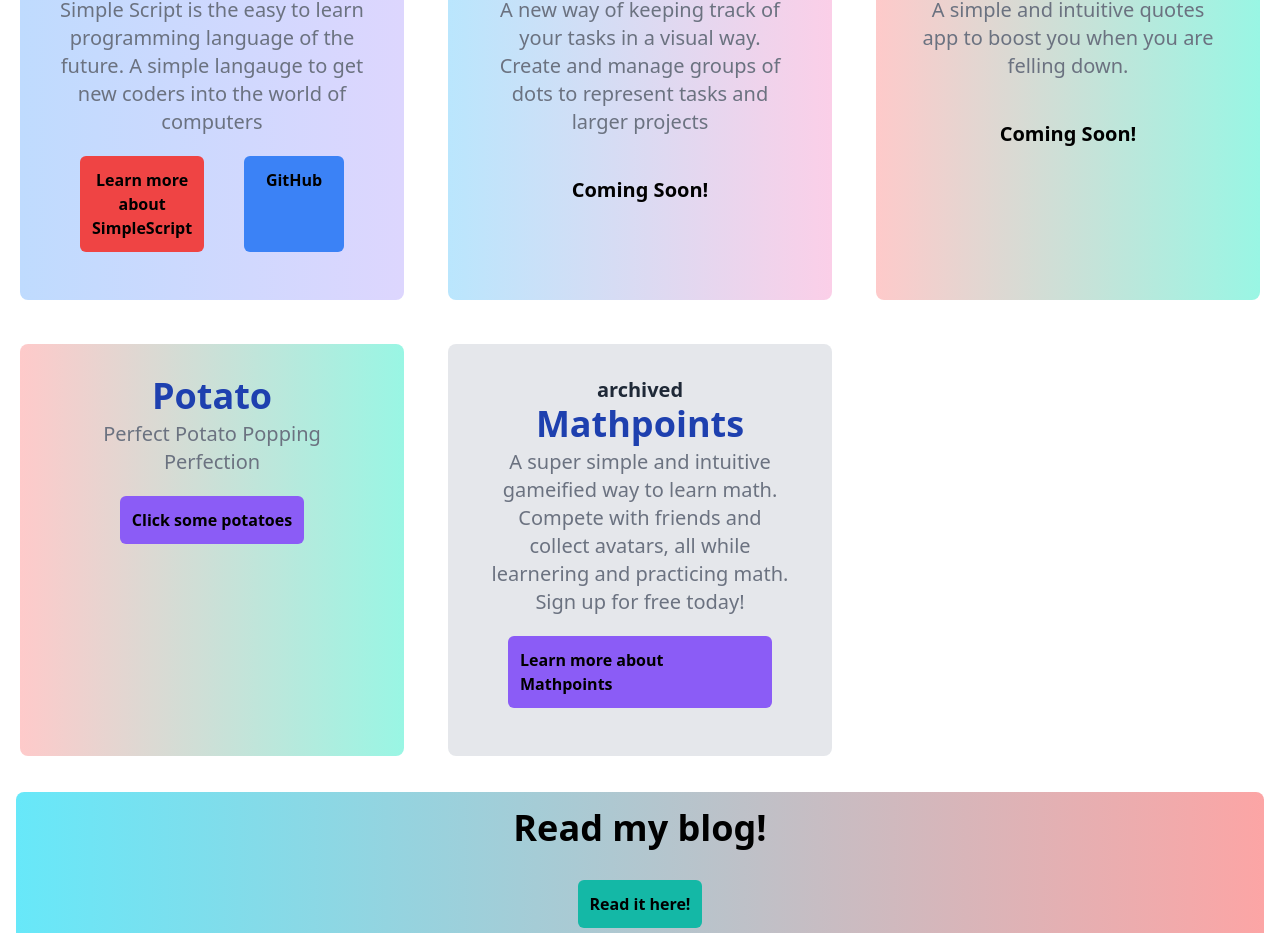
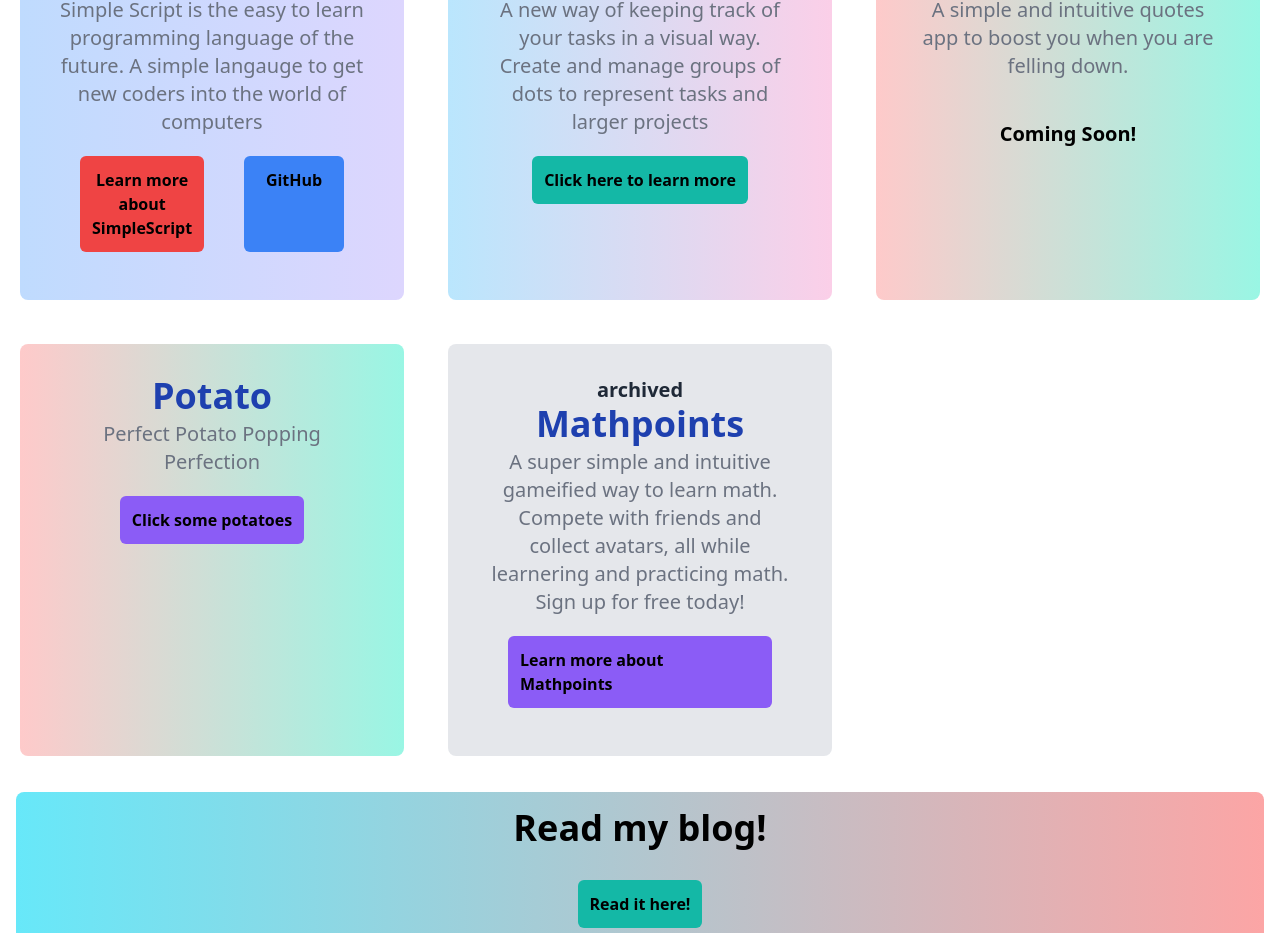
Before and after one commit to Thatoddone1/portfolio, a SvelteKit app: page / in a window 1280 px wide. Shown: the part 980-1913 px from the top of the page. Built offline with nearby package versions, Linux system fonts and the light colour scheme.

Commit message:
update Projects.svelte to replace 'Coming Soon!' message with a link to learn more about the project

```diff
--- a/src/routes/Projects.svelte
+++ b/src/routes/Projects.svelte
@@ -44,7 +44,10 @@
             manage groups of dots to represent tasks and larger projects
         </p>
         <div class="flex justify-center">
-            <div class="p-5 pt-10 text-xl font-bold">Coming Soon!</div>
+            <a
+                class="p-3 m-5 bg-teal-500 rounded-md hover:shadow-lg hover:bg-teal-600 font-semibold dark:bg-teal-300 dark:hover:bg-teal-400"
+                href="https://dotbuilder.joshuarocks.me">Click here to learn more</a
+            >
         </div>
     </div>
     <!--Quill ↓     -->
```
